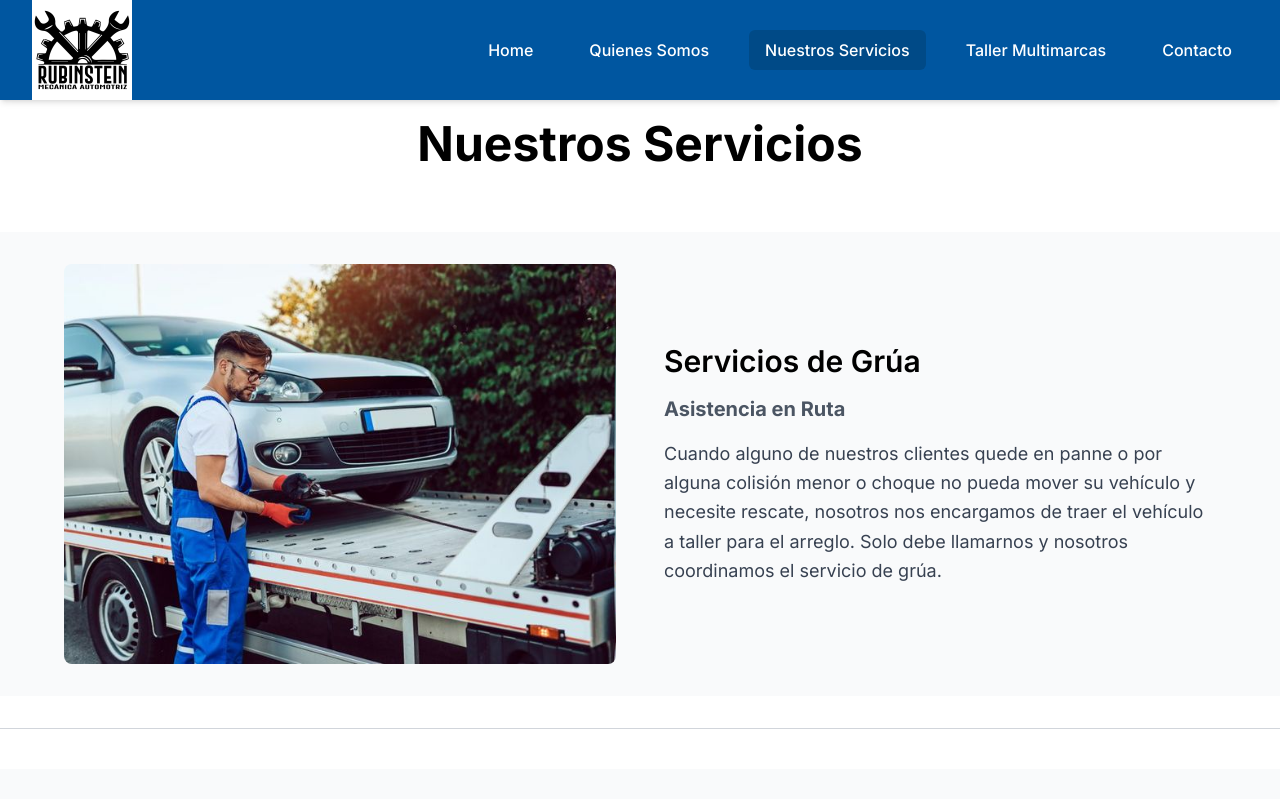
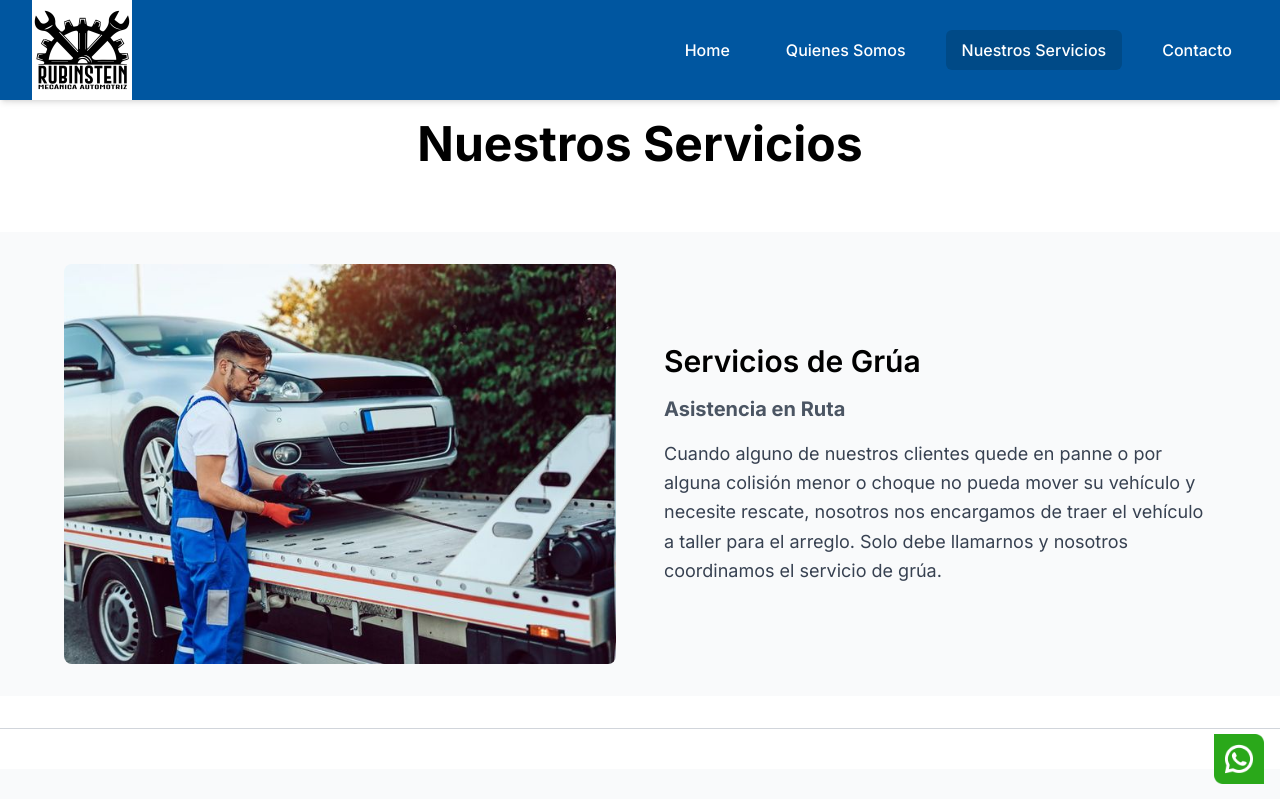
Before and after one commit to christophercortes/rubinstein-mecanica, a Next.js app: page /nuestros-servicios in a window 1280 px wide. Shown: the top 799 px of the page. Built offline with nearby package versions, Linux system fonts and the light colour scheme.

Commit message:
general details

```diff
--- a/app/contacto/page.tsx
+++ b/app/contacto/page.tsx
@@ -1,5 +1,9 @@
 export default function Contacto() {
   return (
-    <p>Contacto</p>
+    <main className="mt-20 pt-20 bg-white">
+      <div>
+        <h1>Contacto</h1>
+      </div>
+    </main>
   )
 }
--- a/app/nuestros-servicios/page.tsx
+++ b/app/nuestros-servicios/page.tsx
@@ -1,4 +1,5 @@
 import Image from "next/image";
+import Link from "next/link";
 
 export default function Services() {
   return (
@@ -283,6 +284,18 @@ export default function Services() {
         </div>
       </section>
       <div className="border-t border-gray-300 mt-8 mb-8"></div>
+      {/* WhatsApp Icon */}
+      <div className="fixed bottom-4 right-4 z-50">
+        <Link href="https://wa.me/56954316358">
+          <Image
+            src="/whatsapp.png"
+            width={50}
+            height={50}
+            alt="WhatsApp"
+            className="hover:opacity-80 transition"
+          />
+        </Link>
+      </div>
 
     </main>
   );
--- a/app/quienes-somos/page.tsx
+++ b/app/quienes-somos/page.tsx
@@ -1,4 +1,5 @@
 import Image from "next/image";
+import Link from "next/link";
 import CarTable from "../ui/table";
 import { carBrand } from "../lib/carbrand-data";
 import { Metadata } from "next";
@@ -45,6 +46,18 @@ export default function AboutUs() {
         <h2 className="text-2xl md:text-3xl lg:text-4xl font-semibold mb-4">Todos los Vehículos con Checkout de Garantía</h2>
         <h3 className="text-xl md:text-2xl lg:text-3xl">Todos los trabajos con sello de garantía</h3>
       </div>
+      {/* WhatsApp Icon */}
+      <div className="fixed bottom-4 right-4 z-50">
+        <Link href="https://wa.me/56954316358">
+          <Image
+            src="/whatsapp.png"
+            width={50}
+            height={50}
+            alt="WhatsApp"
+            className="hover:opacity-80 transition"
+          />
+        </Link>
+      </div>
     </main>
   );
 }
--- a/app/ui/nav-links.tsx
+++ b/app/ui/nav-links.tsx
@@ -10,7 +10,7 @@ const links = [
   { name: 'Home', href: '/' },
   { name: 'Quienes Somos', href: '/quienes-somos' },
   { name: 'Nuestros Servicios', href: '/nuestros-servicios' },
-  { name: 'Taller Multimarcas', href: '/taller-multimarcas' },
+  //{ name: 'Taller Multimarcas', href: '/taller-multimarcas' },
   { name: 'Contacto', href: '/contacto' },
 ];
 
```
